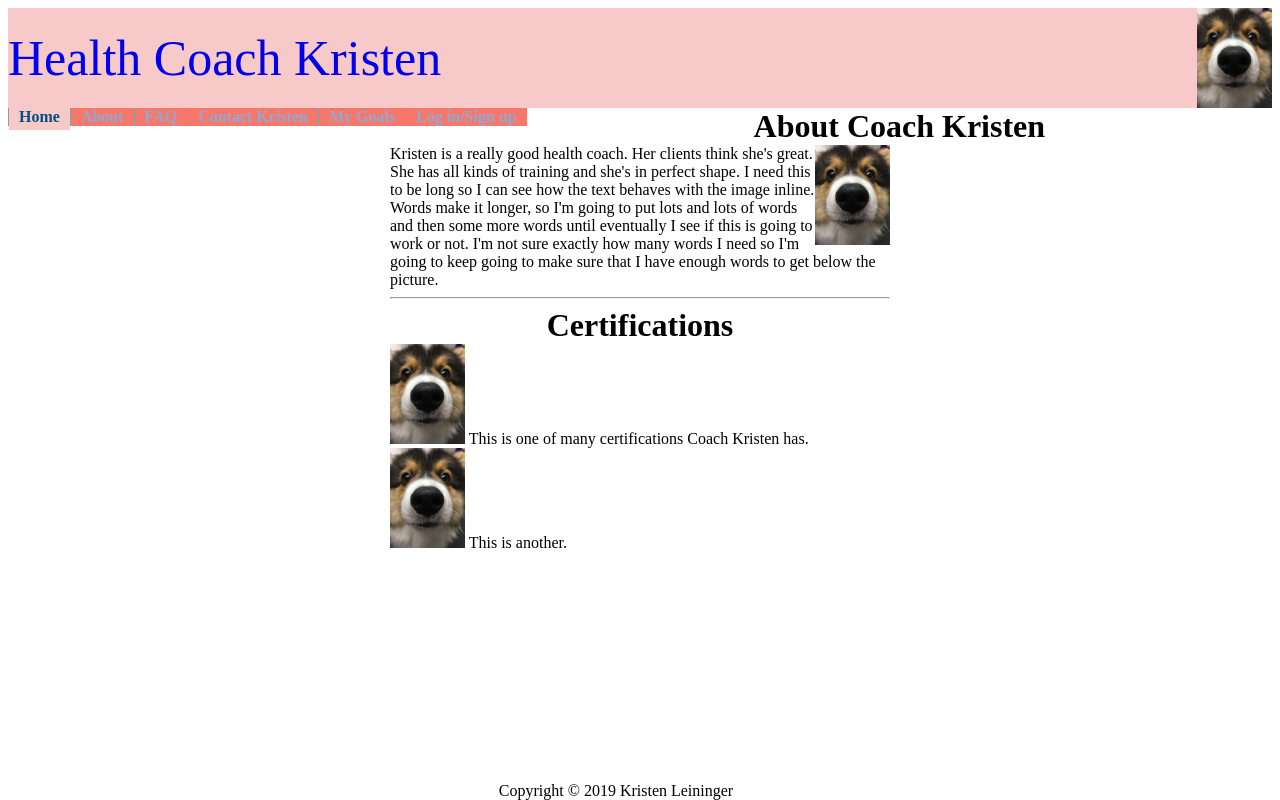
After one commit to onionrings22/HealthCoachKristen, a PHP site: page /about.php in a window 1280 px wide. The commit adds this page. Run offline with PHP 8.4, Linux system fonts and the light colour scheme.

Commit message:
added about page

```diff
--- /dev/null
+++ b/about.php
@@ -0,0 +1,30 @@
+<?php
+$thisPage = "home";
+include_once("header.php");
+?>
+<h1>About Coach Kristen</h1>
+<div class="div-500">
+    <img src="img/Snoot.jpg" class="img-right">
+    Kristen is a really good health coach. Her clients think she's great.
+    She has all kinds of training and she's in perfect shape. I need this
+    to be long so I can see how the text behaves with the image inline. Words
+    make it longer, so I'm going to put lots and lots of words and then
+    some more words until eventually I see if this is going to work or not.
+    I'm not sure exactly how many words I need so I'm going to keep going
+    to make sure that I have enough words to get below the picture.<hr>
+</div>
+<h1>Certifications</h1>
+<div class="div-500">
+    <div class="div-500">
+        <div>
+            <a href="http://www.google.com"><img src="img/Snoot.jpg" height="100"></a>
+            This is one of many certifications Coach Kristen has.
+        </div>
+        <div>
+            <a href="http://www.google.com"><img src="img/Snoot.jpg" height="100"></a>
+            This is another.
+        </div>
+    </div>
+</div>
+<?php
+include_once ("footer.html");
--- a/css/style.css
+++ b/css/style.css
@@ -34,6 +34,9 @@
     line-height: 100px;
     color: #034f84;
     background-color: #f7cac9;
+}
+
+#title-link {
     text-decoration: none;
 }
 
@@ -46,6 +49,11 @@
     position: absolute;
     width: 95%;
     bottom: 0;
+}
+
+.img-right {
+    height: 100px;
+    float: right;
 }
 
 .question {
@@ -61,12 +69,20 @@
     list-style: none;
 }
 
+.div-500 {
+    width: 500px;
+    margin: auto;
+}
+
 body {
     min-height: 95%;
 }
 
 h1, li, p {
     text-align: center;
-    max-width: 500px;
     margin: auto;
 }
+
+p {
+    max-width: 500px;
+}
--- a/header.php
+++ b/header.php
@@ -5,12 +5,10 @@
     </header>
     <body>
         <div id="title-bar">
-            <a href="index.php" id="site-title">
-                <div>
-                    Health Coach Kristen
-                    <img id="logo" src="img/Snoot.jpg" height="100">
-                </div>
-            </a>
+            <div id="site-title">
+                <a href="index.php" id="title-link">Health Coach Kristen</a>
+                <img id="logo" src="img/Snoot.jpg" height="100">
+            </div>
             <div id="navigation">
                 <ul>
                     <li<?php if ($thisPage=="home") echo " id=\"currentpage\""; ?>>
```
